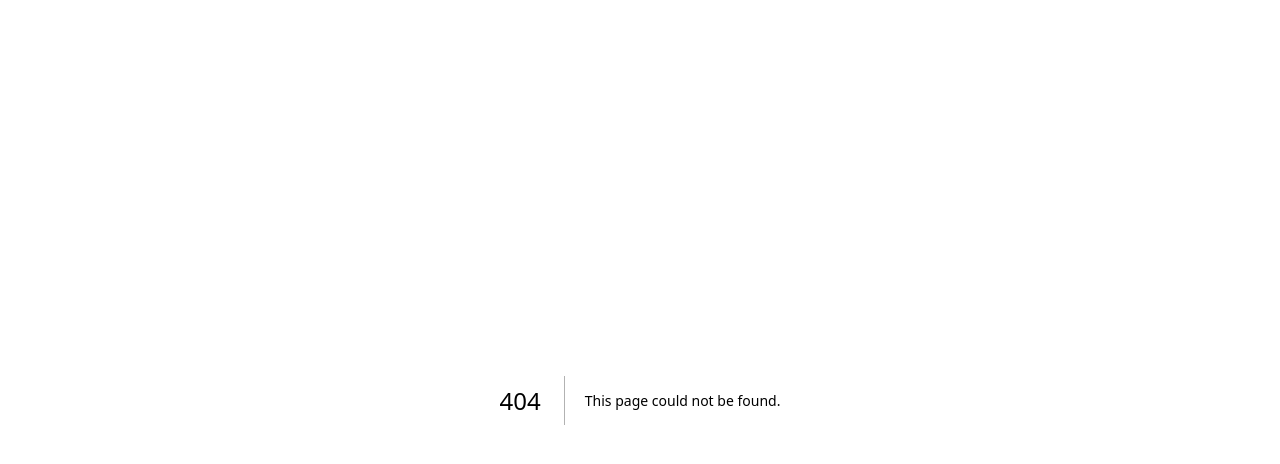
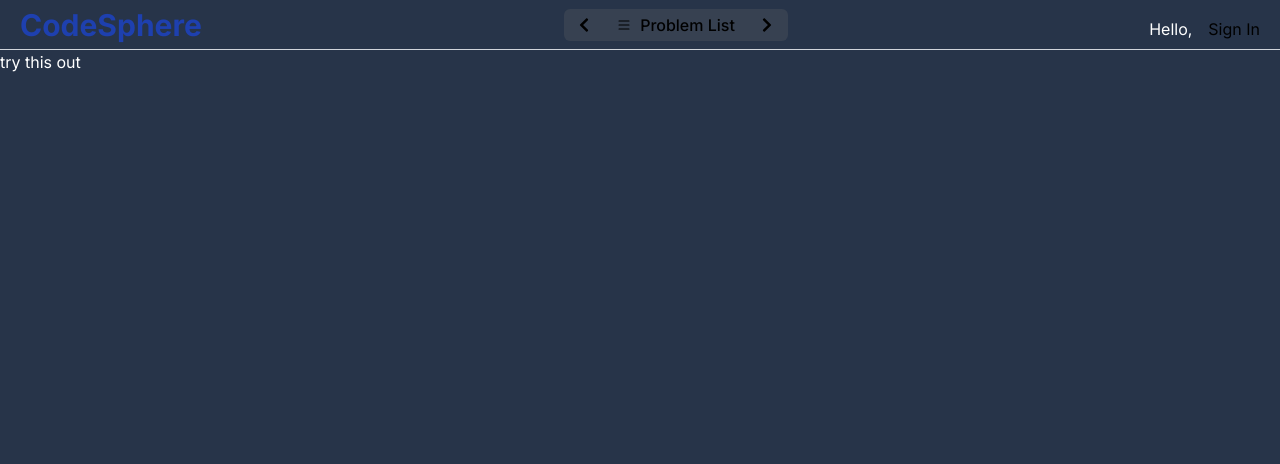
Before and after one commit to vibhaw1904/CodeSphere, a Next.js app: page /pracproblems/best-time-to-buy-and-sell-stock in a window 1280 px wide. Before the commit this address had no page. Shown: the top 464 px of the page. Built offline with nearby package versions, Linux system fonts and the light colour scheme; no server answers.

Commit message:
[feat]:ui

```diff
--- a/package.json
+++ b/package.json
@@ -15,6 +15,7 @@
     "react-dom": "^18",
     "react-firebase-hooks": "^5.1.1",
     "react-icons": "^5.2.1",
+    "react-toastify": "^10.0.5",
     "recoil": "^0.7.7"
   },
   "devDependencies": {
--- a/src/app/(pages)/layout.tsx
+++ b/src/app/(pages)/layout.tsx
@@ -6,7 +6,7 @@ export default function Layout({
 }): JSX.Element {
   return (
     <div >
-        <Appbar/>
+        {/* <Appbar/> */}
             {children}
     </div>
   );
--- a/src/app/globals.css
+++ b/src/app/globals.css
@@ -4,6 +4,6 @@
 
 
 body{
-  background-color: #2b4162;
-  background-image: linear-gradient(315deg, #2b4162 0%, #12100e 74%);
+  background-color: #273449;
+  /* background-image: linear-gradient(315deg, #2b4162 0%, #3b3937 74%); */
 }
--- a/src/app/layout.tsx
+++ b/src/app/layout.tsx
@@ -4,6 +4,10 @@ import { Inter } from "next/font/google";
 import "./globals.css";
 import Appbar from "@/components/Appbar";
 import { RecoilRoot } from "recoil";
+import { ToastContainer } from "react-toastify";
+import 'react-toastify/dist/ReactToastify.css';
+import TopBar from "@/components/TopBar";
+
 const inter = Inter({ subsets: ["latin"] });
 
 // export const metadata: Metadata = {
@@ -23,8 +27,13 @@ export default function RootLayout({
 <body className={inter.className}>
 
   {/* <Appbar/> */}
+  <TopBar/>
   {children}
+
+  <ToastContainer />
+
 </body>
+
 </html>
     </RecoilRoot>
 
--- a/src/app/page.tsx
+++ b/src/app/page.tsx
@@ -5,7 +5,7 @@ import Image from "next/image";
 export default function Home() {
   return (
     <main>
-    <TopBar/>
+    {/* <TopBar/> */}
     <ProblemCard/>
     </main>
   );
--- /dev/null
+++ b/src/app/pracproblems/[id]/page.tsx
@@ -0,0 +1,11 @@
+import React from 'react';
+
+type problemPageProps = {
+
+};
+
+const problemPage:React.FC<problemPageProps> = () => {
+
+    return <div className='text-white'>try this out</div>
+}
+export default problemPage;
--- a/src/components/ProblemCard.tsx
+++ b/src/components/ProblemCard.tsx
@@ -5,7 +5,7 @@ import ProblemTable from "./ProblemTable";
 
 const ProblemCard: React.FC = () => {
   return (
-    <div className="max-w-4xl mx-auto p-4 bg-gray-800 rounded-lg shadow-md">
+    <div className="max-w-4xl mx-auto p-4 bg-gray-800 rounded-lg shadow-md mt-10 backdrop-blur">
       <h1 className="text-2xl font-bold text-white mb-4">Problem List</h1>
       <ProblemTable problems={problems} />
     </div>
--- a/src/components/ProblemTable.tsx
+++ b/src/components/ProblemTable.tsx
@@ -16,7 +16,7 @@ type ProblemsTableProps = {
 
 const ProblemsTable: React.FC<ProblemsTableProps> = ({ problems }) => {
   return (
-    <table className="min-w-full bg-gray-900">
+    <table className="min-w-full bg-white/5 ">
       <thead>
         <tr>
         <th className="px-4 py-2 text-left text-gray-500">Status</th>
@@ -53,7 +53,7 @@ const ProblemsTable: React.FC<ProblemsTableProps> = ({ problems }) => {
                 ) : (
                   <Link
                     className="hover:text-blue-600 cursor-pointer"
-                    href={`/problems/${problem.id}`}
+                    href={`/pracproblems/${problem.id}`}
                   >
                     {problem.title}
                   </Link>
--- a/src/components/TopBar.tsx
+++ b/src/components/TopBar.tsx
@@ -7,28 +7,60 @@ import Link from "next/link";
 import React from "react";
 import { useAuthState } from "react-firebase-hooks/auth";
 import { useSetRecoilState } from "recoil";
-import { BiSolidUser } from "react-icons/bi";
+import { BiSolidLeftArrow, BiSolidRightArrow, BiSolidUser } from "react-icons/bi";
 import Logout from "./Buttons/Logout";
+import { usePathname } from "next/navigation";
+import { FaChevronLeft, FaChevronRight } from "react-icons/fa";
+import { BsList } from "react-icons/bs";
 
 type TopBarProps = {};
 
 const TopBar: React.FC<TopBarProps> = () => {
+  const pathname = usePathname();
+  const problemPage = pathname.startsWith('/pracproblems');
   const setAuthModalState = useSetRecoilState(authModalState);
   const [user] = useAuthState(auth);
+
   const handleClick = () => {
-    setAuthModalState((prev) => ({ ...prev, isOpen: true,type:"login" }));
+    setAuthModalState((prev) => ({ ...prev, isOpen: true, type: "login" }));
   };
 
   return (
-    <div className="flex justify-between border-b px-4 py-2 border-slate-300">
+    <nav className='relative flex h-[50px] w-full shrink-0 items-center justify-center px-5 bg-dark-layer-1 text-dark-gray-7 border-b-[1px] border-gray-300 '>
+			<div className={`flex w-full items-center justify-between ${!problemPage ? "max-w-[1200px] mx-auto" : ""}`}>
       <Link href="/">
         <div className="text-3xl flex flex-col justify-center font-bold text-blue-800">
           CodeSphere
         </div>
       </Link>
-      <div className="flex flex-row justify-center pt-2">
-        <div className="flex flex-col justify-center mr-4 h-full text-white">
-          Hello,{" "}
+      {problemPage && (
+					<div className='flex items-center gap-4 flex-1 justify-center rounded-md bg-gray-700 max-w-56 backdrop-blur-md'>
+						<div
+							className='flex items-center justify-center rounded bg-dark-fill-3 hover:bg-dark-fill-2 h-8 w-8 cursor-pointer'
+
+						>
+							<FaChevronLeft />
+						</div>
+						<Link
+							href='/'
+							className='flex items-center gap-2 font-medium max-w-[170px] text-dark-gray-8 cursor-pointer'
+						>
+							<div>
+								<BsList />
+							</div>
+							<p>Problem List</p>
+						</Link>
+						<div
+							className='flex items-center justify-center rounded bg-dark-fill-3 hover:bg-dark-fill-2 h-8 w-8 cursor-pointer'
+
+						>
+							<FaChevronRight />
+						</div>
+					</div>
+				)}
+      <div className="flex flex-row justify-center pt-2 items-center">
+        <div className="flex flex-col justify-center mr-4 h-full text-white items-center">
+          Hello,
         </div>
         {!user && (
           <Link href={"/auth"} onClick={handleClick}>
@@ -37,21 +69,23 @@ const TopBar: React.FC<TopBarProps> = () => {
         )}
         {user && (
           <div className="cursor-pointer group relative align-middle items-center flex mr-10">
-            <div className="flex h-8 w-8 rounded-full bg-gray-700 backdrop-blur-md   items-center align-middle">
+            <div className="flex h-8 w-8 rounded-full bg-gray-700 backdrop-blur-md items-center align-middle">
               <BiSolidUser className="ml-2" />
             </div>
             <div
-              className="absolute top-10 left-2/4 -translate-x-2/4  mx-auto bg-gray-400 text-brand-orange p-2 rounded shadow-lg
-								z-40 group-hover:scale-100 scale-0
-								transition-all duration-300 ease-in-out"
+              className="absolute top-10 left-2/4 -translate-x-2/4 mx-auto bg-gray-400 text-brand-orange p-2 rounded shadow-lg
+                z-40 group-hover:scale-100 scale-0
+                transition-all duration-300 ease-in-out"
             >
               <p className="text-sm">{user.email}</p>
             </div>
           </div>
         )}
-{user &&<Logout/>
-}      </div>
+        {user && <Logout />}
+      </div>
     </div>
+    </nav>
+
   );
 };
 
--- a/src/components/signin.tsx
+++ b/src/components/signin.tsx
@@ -4,8 +4,9 @@
 import { authModalState } from '@/atoms/authModalAtom';
 import { auth } from '@/firebase/firebase';
 import { useRouter } from 'next/navigation';
-import React, { useState } from 'react';
+import React, { useEffect, useState } from 'react';
 import { useSignInWithEmailAndPassword } from 'react-firebase-hooks/auth';
+import { toast } from 'react-toastify';
 import { useRecoilValue, useSetRecoilState } from 'recoil';
 
 const Signin = () => {
@@ -34,7 +35,7 @@ const Signin = () => {
         router.push('/')
 
         } catch (error:any) {
-            console.log(error)
+            toast.error(error.message,{position:'top-center',autoClose:3000,theme:"dark"})
         }
 
     }
@@ -47,7 +48,9 @@ const Signin = () => {
 
     if (!authModal.isOpen) return null;
 
-
+useEffect(()=>{
+    if(error) toast.error(error.message,{position:'top-center',autoClose:3000,theme:"dark"})
+},[error])
     return (
         <section className="bg-gray-50 dark:bg-gray-900">
             <div className="flex flex-col items-center justify-center px-6 py-8 mx-auto md:h-screen lg:py-0">
@@ -79,7 +82,7 @@ const Signin = () => {
                                 <input onChange={handleChange} type="password" name="password" id="password" placeholder="••••••••" className="bg-gray-50 border border-gray-300 text-gray-900 text-sm rounded-lg focus:ring-primary-600 focus:border-primary-600 block w-full p-2.5 dark:bg-gray-700 dark:border-gray-600 dark:placeholder-gray-400 dark:text-white dark:focus:ring-blue-500 dark:focus:border-blue-500" required />
                             </div>
                             <button type="submit" className="w-full bg-blue-700 text-white bg-primary-600 hover:bg-blue-600 focus:ring-4 focus:outline-none focus:ring-primary-300 font-medium rounded-lg text-sm px-5 py-2.5 text-center dark:bg-primary-600 dark:hover:bg-primary-700 dark:focus:ring-primary-800">
-                              {loading?'loading':'Login'}
+                              {loading?'loading...':'Login'}
                             </button>
                             <button type="button" onClick={() => handleClick("signup")} className="text-sm font-light text-gray-500 dark:text-gray-400">
                                 Don't have an account? <span className="font-medium text-primary-600 hover:underline dark:text-primary-500 text-blue-700">Create here</span>
```
Also changed, not shown: 1 other file (tests, documents, lock files or other folders).
